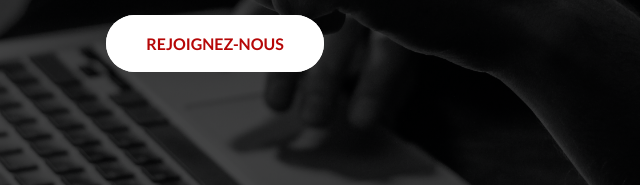
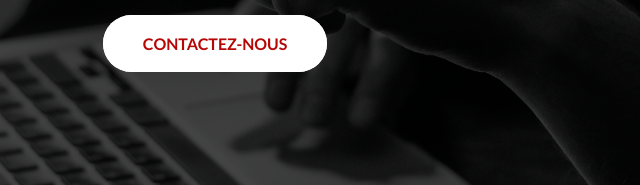
Before and after one commit to MinesIT-Club/MinesITClub, a plain HTML site: page index.html in a window 1280 px wide. Shown: the part 435-620 px from the top of the page, 415-1055 px from the left. Drawn offline with Linux system fonts and the light colour scheme.

Commit message:
Qlq modif

```diff
--- a/index.html
+++ b/index.html
@@ -57,7 +57,7 @@
                 <span class="heading-primary--sub">IT CLUB</span>
             </h1>
 
-            <a href="#" class="btn btn--white btn--animated">REJOIGNEZ-NOUS</a>
+            <a href="#section-contact" class="btn btn--white btn--animated">CONTACTEZ-NOUS</a>
         </div>
     </header>
 
@@ -372,9 +372,9 @@
                 <div class="footer__navigation">
                     <ul class="footer__list">
                         <li class="footer__item"><a href="#section-about" class="footer__link">À propos MIT</a></li>
-                        <li class="footer__item"><a href="#" class="footer__link">REJOIGNEZ-NOUS</a>
-                        </li>
-                        <li class="footer__item"><a href="#" class="footer__link">Contactez-nous</a></li>
+                        <!-- <li class="footer__item"><a href="#" class="footer__link">REJOIGNEZ-NOUS</a>
+                        </li> -->
+                        <li class="footer__item"><a href="#section-contact" class="footer__link">Contactez-nous</a></li>
                         <li class="footer__item"><a href="#" class="footer__link">CONTRIBUTEURS</a></li>
                     </ul>
                 </div>
```
